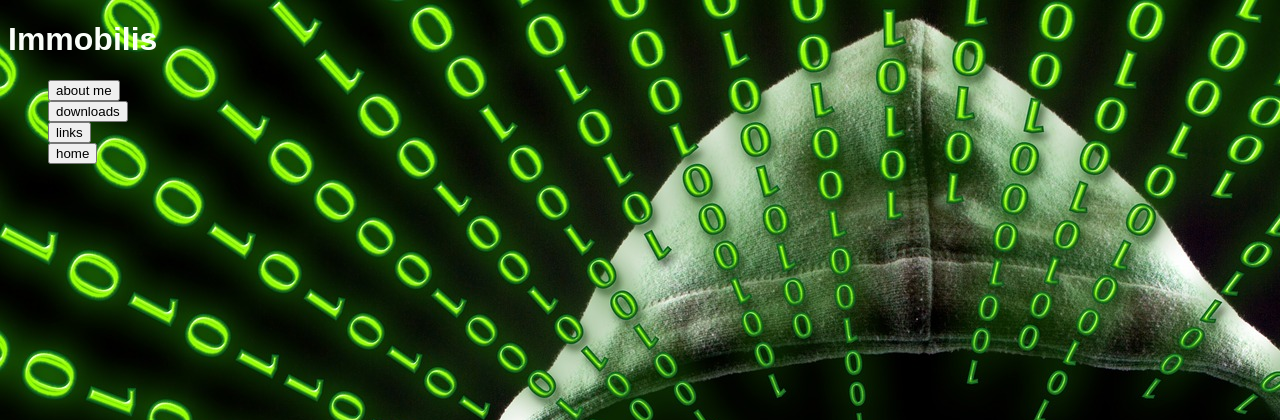
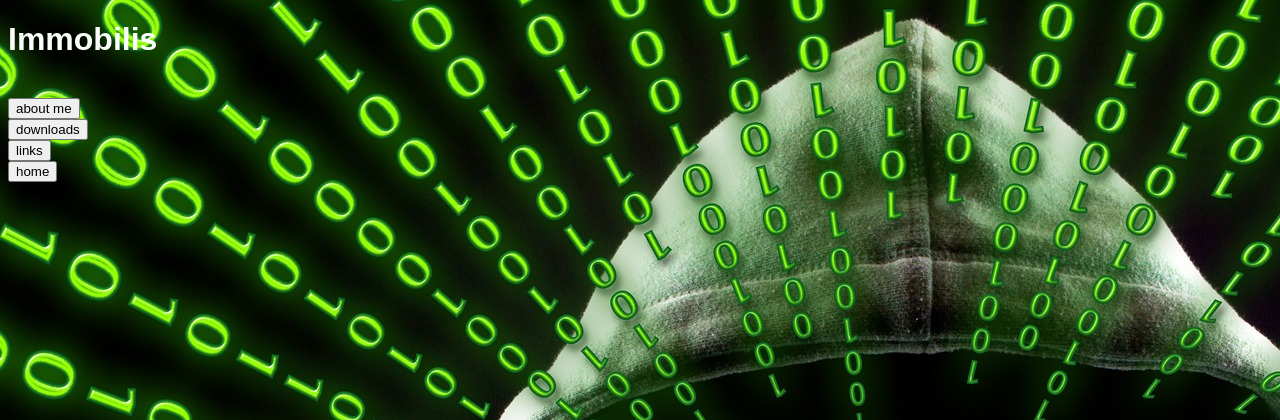
Before and after one commit to Jonny2019/Jonny2019.github.io, a PHP site: page / in a window 1280 px wide. Shown: the top 420 px of the page. Run offline with PHP 8.4, Linux system fonts and the light colour scheme.

Commit message:
Update index.css
changing positioning

```diff
--- a/index.css
+++ b/index.css
@@ -2,8 +2,9 @@ body {
     font-family: Arial;
     background-image: url(background.jpg);
     color: #fafef9;
+    text-aligin: center;
 }
 body .AllContendWrapper .TopContendWrapper .NavigationWrapper ol {
     list-style-type: none;
-    display: inrow;
+    display: inline;
 }
```
